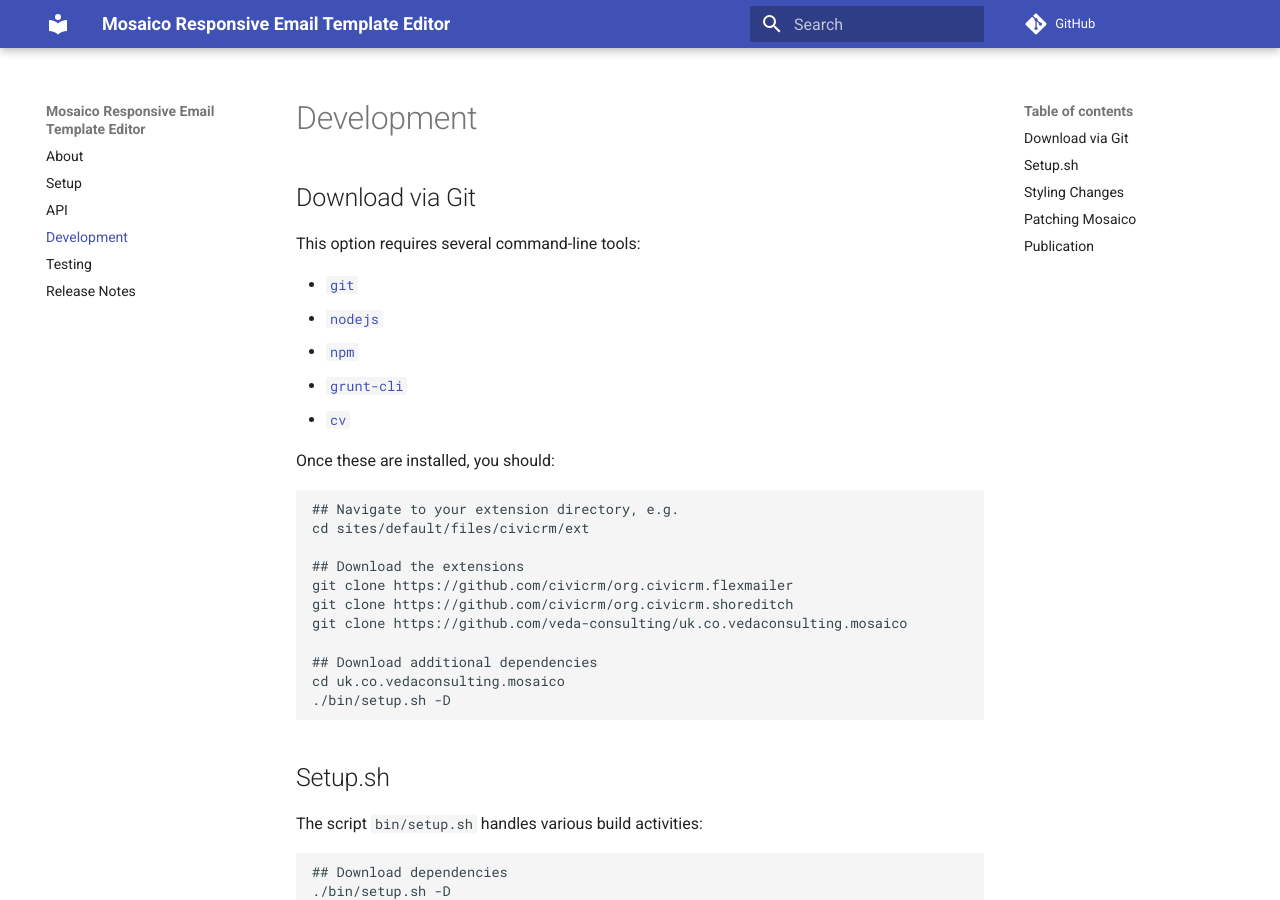
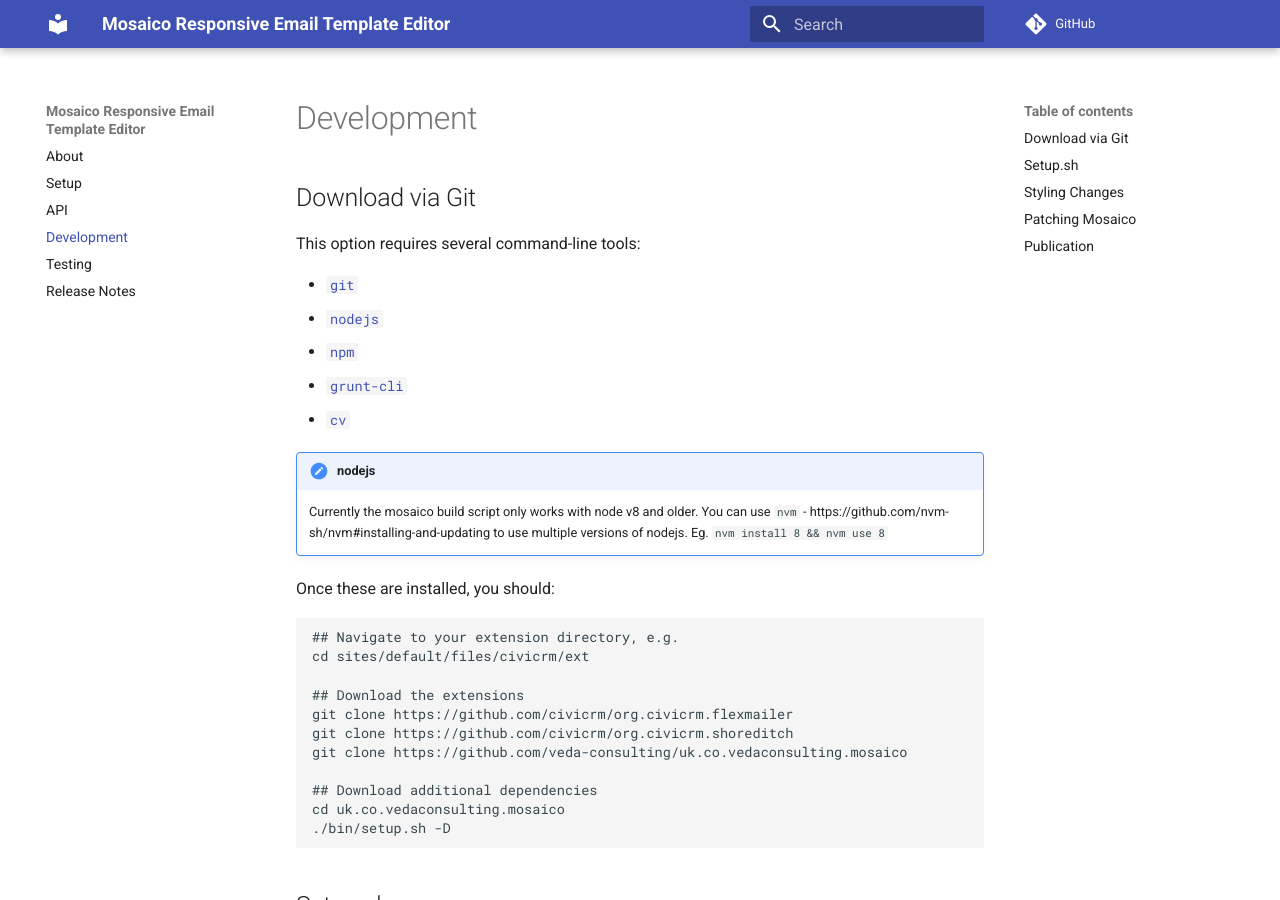
Before and after one commit to veda-consulting-company/uk.co.vedaconsulting.mosaico, an MkDocs documentation site: the page built from docs/develop.md, in a window 1280 px wide and 900 px high. Built offline with MkDocs 1.6.1 and Material for MkDocs 9.7.7, drawn with Linux system fonts in a browser that asks for light colours; comment, search, counter and statistics services are not loaded.

Commit message:
Add note re nodejs version

```diff
--- a/docs/develop.md
+++ b/docs/develop.md
@@ -9,6 +9,11 @@
  * [`npm`](https://www.npmjs.com)
  * [`grunt-cli`](http://gruntjs.com/getting-started)
  * [`cv`](https://github.com/civicrm/cv)
+
+!!! note "nodejs"
+    Currently the mosaico build script only works with node v8 and older. You can use `nvm` -
+    https://github.com/nvm-sh/nvm#installing-and-updating to use multiple versions of nodejs.
+    Eg. `nvm install 8 && nvm use 8`
 
 Once these are installed, you should:
 
```
